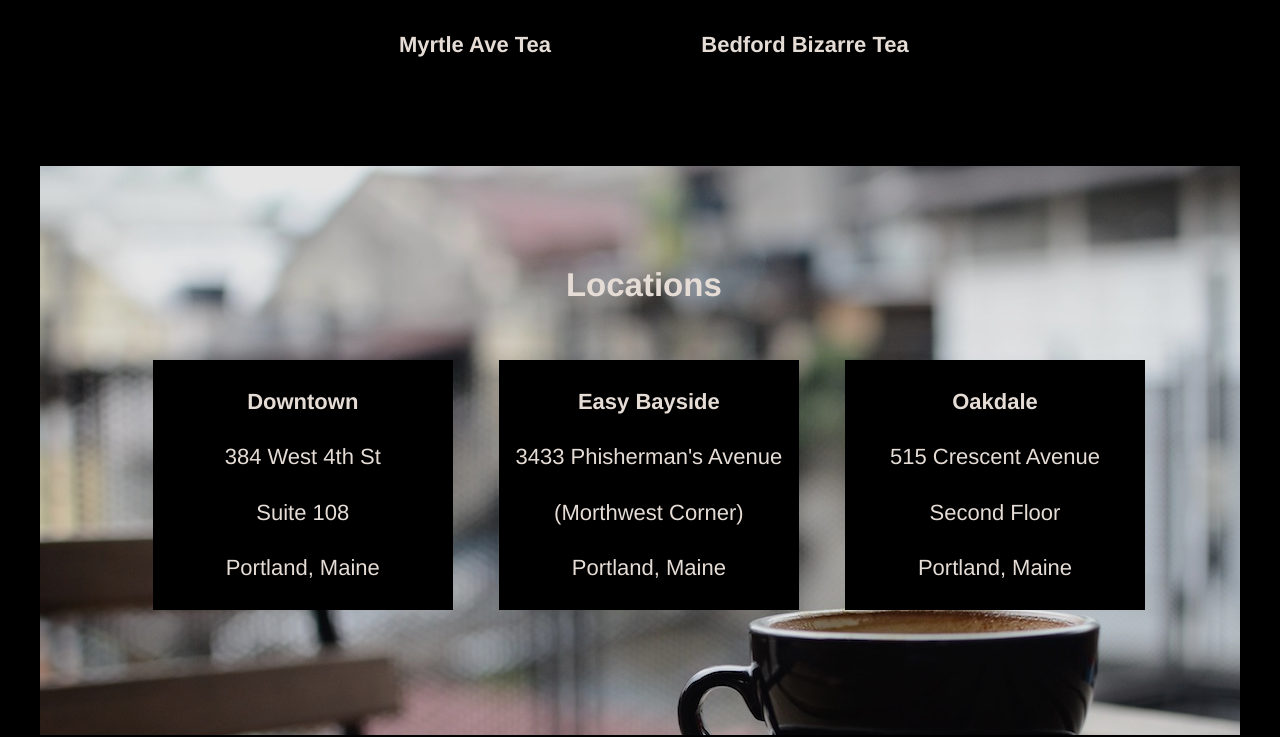
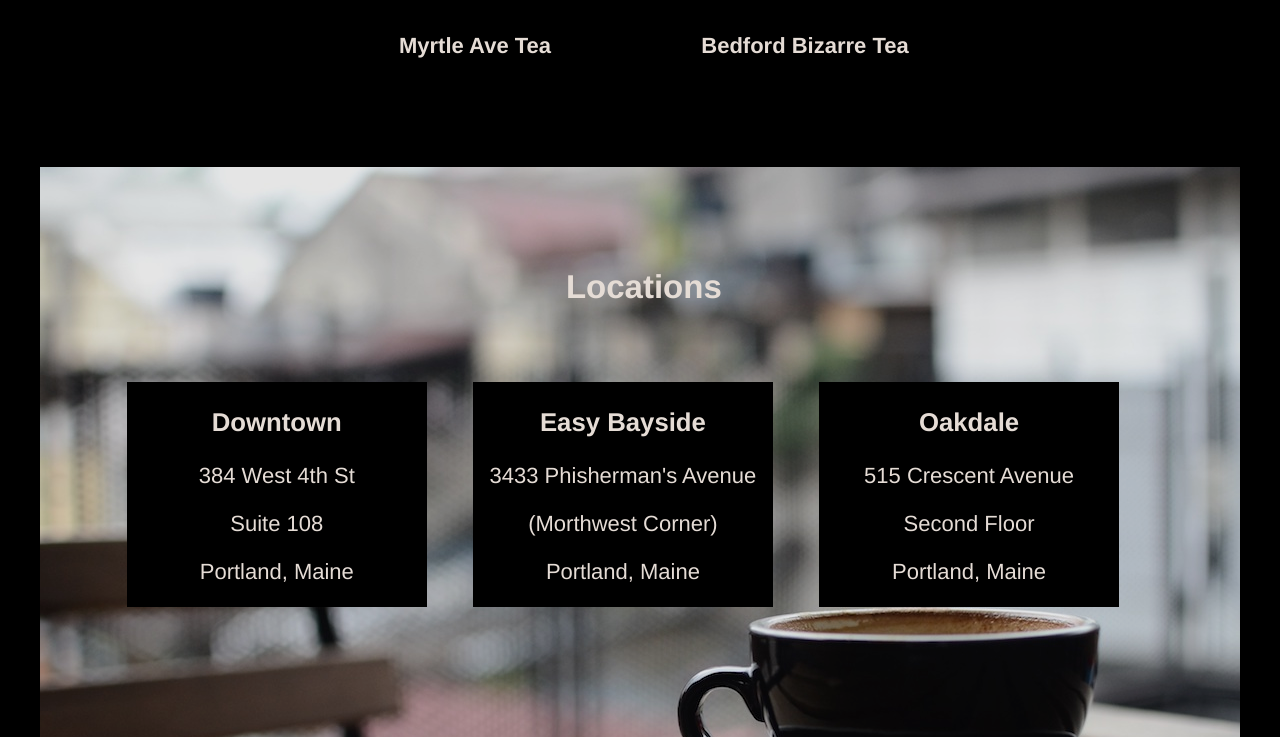
Before and after one commit to smei08/CodecademyProjects, a plain HTML site: page TeaCozy/Resources/index.html in a window 1280 px wide. Shown: the part 1533-2270 px from the top of the page. Drawn offline with Linux system fonts and the light colour scheme.

Commit message:
locations fixed

```diff
--- a/TeaCozy/Resources/index.html
+++ b/TeaCozy/Resources/index.html
@@ -69,22 +69,22 @@
       <h2>Locations</h2>
       <div class="address">
         <span class="downtown">
-          <h4 class="title">Downtown</h4>
-          <h4>384 West 4th St</h4>
-          <h4>Suite 108</h4>
-          <h4>Portland, Maine</h4>
+          <h3 class="title">Downtown</h3>
+          <p>384 West 4th St</p>
+          <p>Suite 108</p>
+          <p>Portland, Maine</p>
         </span>
         <span class="east-bayside">
-          <h4 class="title">Easy Bayside</h4>
-          <h4>3433 Phisherman's Avenue</h4>
-          <h4>(Morthwest Corner)</h4>
-          <h4>Portland, Maine</h4>
+          <h3 class="title">Easy Bayside</h3>
+          <p>3433 Phisherman's Avenue</p>
+          <p>(Morthwest Corner)</p>
+          <p>Portland, Maine</p>
         </span>
         <span class="oakdale">
-          <h4 class="title">Oakdale</h4>
-          <h4>515 Crescent Avenue</h4>
-          <h4>Second Floor</h4>
-          <h4>Portland, Maine</h4>
+          <h3 class="title">Oakdale</h3>
+          <p>515 Crescent Avenue</p>
+          <p>Second Floor</p>
+          <p>Portland, Maine</p>
         </span>
       </div>
     </div>
--- a/TeaCozy/Resources/style.css
+++ b/TeaCozy/Resources/style.css
@@ -63,7 +63,7 @@ body {
 /* body (tea of the moneth) */
 #tea {
   width: 1000px;
-  padding-top: 69px;
+  padding-top: 70px;
   margin: 0 auto 0 auto;
   padding-bottom: 69px;
 }
@@ -89,34 +89,26 @@ body {
   background-image: url(images/img-locations-background.jpeg);
   height: 500px;
   width: 1200px;
-  padding-top: 69px;
-  margin: 0px auto;
+  padding-top: 70px;
   align-items: center;
   margin: 0 auto;
 }
 #locations h2 {
   position: relative;
-  margin: 0 auto 0 auto;
-  text-align: center;
   top: -200px;
   left: 500px;
+  margin: 0;
 }
 .address span {
   display: inline-block;
-  align-items: center;
-  text-align: center;
   background-color: black;
   padding: 0;
   position: relative;
   right: 95px;
   width: 300px;
   text-decoration: none;
-}
-.address h4 {
-  font-weight: 300;
-}
-.address .title {
-  font-weight: bolder;
+  margin-top: 15px;
+  opacity: 1;
 }
 .east-bayside {
   margin-right: 40px;
```
